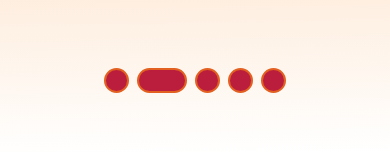
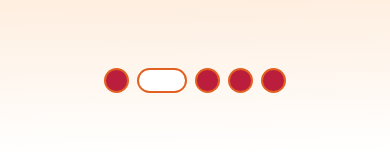
Before and after one commit to PensaClub/pensa-club-platform, a React (Create React App) app in the folder client/: page / in a window 390 px wide. Shown: the part 692-844 px from the top of the page. Built offline with nearby package versions, Linux system fonts and the light colour scheme.

Commit message:
update css footer

```diff
--- a/client/src/components/Footer/footer.css
+++ b/client/src/components/Footer/footer.css
@@ -64,7 +64,7 @@ footer {
 
 }
 .info-desc {
-  width:50%;
+
 display: flex;
 flex-direction: column;
 align-items: start;
--- a/client/src/components/Home/HeroSection/Testimonials/testimonials.css
+++ b/client/src/components/Home/HeroSection/Testimonials/testimonials.css
@@ -144,6 +144,10 @@ main h1 {
     .indicator .btn-news {
         background-color: var(--red);
     }
+    .btn-news.active {
+        width: 50px;
+        background-color: var(--bg-white);
+    }
 }
 
 @media (max-width: 550px) {
@@ -189,7 +193,10 @@ main h1 {
     .content p {
         font-size: 1.1rem;
     }
-
+    .btn-news.active {
+        width: 50px;
+        background-color: var(--bg-white);
+    }
 }
 
 @media (min-width: 768px) and (max-width: 1280px) and (orientation: landscape) {
@@ -197,5 +204,8 @@ main h1 {
         background-color: var(--red);
         margin-bottom: 2.2em;
     }
-
+    .btn-news.active {
+        width: 50px;
+        background-color: var(--bg-white);
+    }
 }
```
